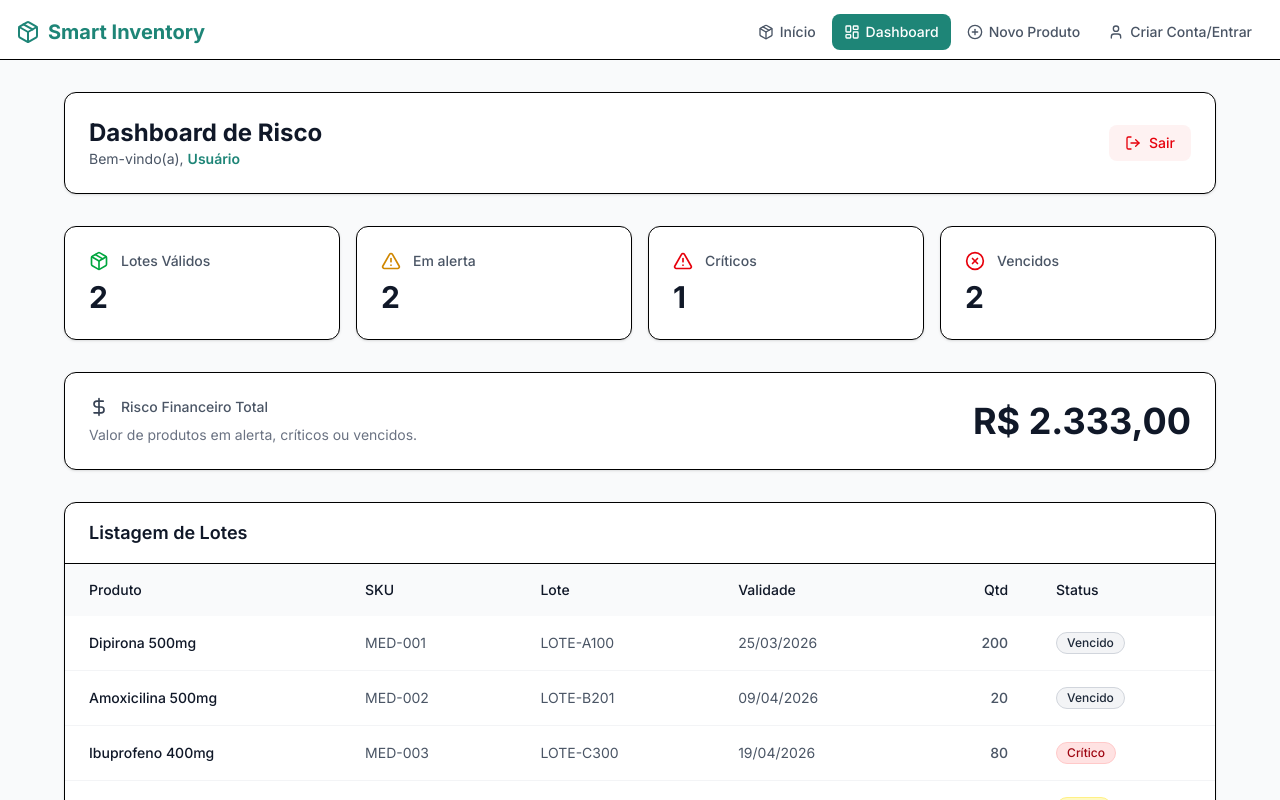
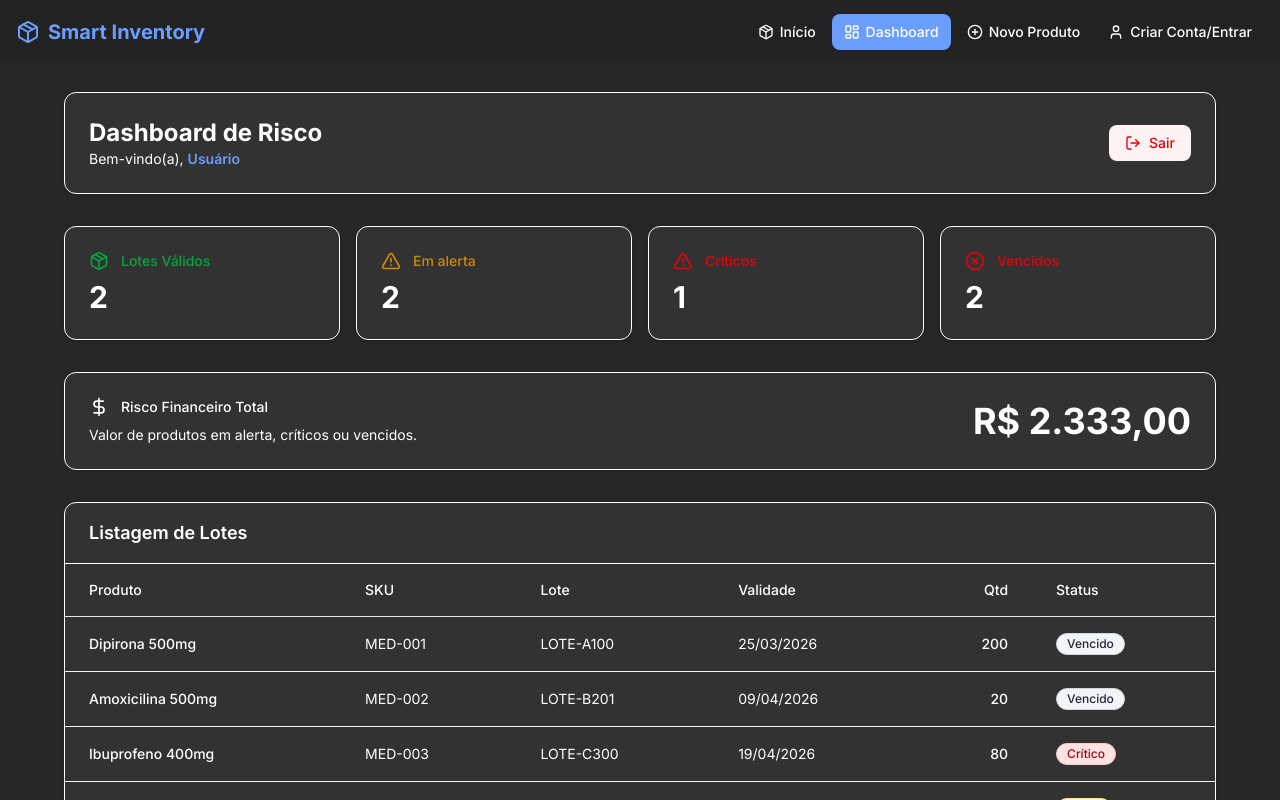
Before and after one commit to cnrnival/smart-inventory, a Next.js app: page /dashboard in a window 1280 px wide. Shown: the top 800 px of the page. Built offline with nearby package versions, Linux system fonts and the light colour scheme.

Commit message:
ajuste cores

```diff
--- a/src/app/create-account/page.tsx
+++ b/src/app/create-account/page.tsx
@@ -58,9 +58,9 @@ export default function CreateAccountPage() {
   };
 
   return (
-    <div className="min-h-screen bg-gray-50">
+    <div className="min-h-screen bg-background text-white">
       <main className="container mx-auto flex items-center justify-center px-4 py-10">
-        <div className="w-full max-w-md rounded-xl border bg-white p-8 shadow-sm ">
+        <div className="w-full max-w-md rounded-xl border border-secondary bg-third p-8 shadow-sm ">
           <h1 className="text-center text-3xl font-bold">Criar Conta</h1>
           <p className="mt-2 text-center text-gray-600">
             Cadastre-se no Smart Inventory
@@ -182,7 +182,7 @@ export default function CreateAccountPage() {
             Já tem conta?{" "}
             <Link
               href="/login"
-              className="font-medium text-[#125048] hover:underline"
+              className="font-medium text-primary hover:underline"
             >
               Fazer login
             </Link>
--- a/src/app/dashboard/page.tsx
+++ b/src/app/dashboard/page.tsx
@@ -47,7 +47,7 @@ export default function DashboardPage() {
 if (isLoading) {
     return (
       <div className="flex min-h-screen items-center justify-center bg-gray-50">
-        <p className="animate-pulse text-lg font-medium text-gray-500">Carregando dashboard...</p>
+        <p className="animate-pulse text-lg font-medium">Carregando dashboard...</p>
       </div>
     );
   }
@@ -69,13 +69,13 @@ if (isLoading) {
   }).filter(data => data.validos > 0 || data.alerta > 0 || data.vencidos > 0);
 
   return (
-    <div className="min-h-screen bg-gray-50 p-4 md:p-8">
+    <div className="min-h-screen bg-background p-4 md:p-8 text-white">
       <div className="mx-auto max-w-6xl space-y-8">
         {/* Cabeçalho */}
-        <header className="flex flex-col items-start justify-between gap-4 rounded-xl border bg-white p-6 shadow-sm sm:flex-row sm:items-center">
+        <header className="flex flex-col items-start justify-between gap-4 rounded-xl border bg-third p-6 shadow-sm sm:flex-row sm:items-center">
           <div>
-            <h1 className="text-2xl font-bold text-gray-900">Dashboard de Risco</h1>
-            <p className="text-sm text-gray-600">
+            <h1 className="text-2xl font-bold">Dashboard de Risco</h1>
+            <p className="text-sm">
               Bem-vindo(a), <span className="font-semibold text-primary">{userName}</span>
             </p>
           </div>
@@ -90,66 +90,66 @@ if (isLoading) {
 
         {/* Cards de resumo */}
         <div className="grid grid-cols-1 gap-4 sm:grid-cols-2 lg:grid-cols-4">
-          <div className="rounded-xl border bg-white p-6 shadow-sm">
+          <div className="rounded-xl border bg-third p-6 shadow-sm">
             <div className="flex items-center gap-3 text-green-600 mb-2">
               <Package size={20} />
-              <h3 className="text-sm font-medium text-gray-600">Lotes Válidos</h3>
+              <h3 className="text-sm font-medium">Lotes Válidos</h3>
             </div>
-            <p className="text-3xl font-bold text-gray-900">{validBatches.length}</p>
+            <p className="text-3xl font-bold">{validBatches.length}</p>
           </div>
 
-          <div className="rounded-xl border bg-white p-6 shadow-sm">
+          <div className="rounded-xl border bg-third p-6 shadow-sm">
             <div className="flex items-center gap-3 text-yellow-600 mb-2">
               <AlertTriangle size={20} />
-              <h3 className="text-sm font-medium text-gray-600">Em alerta</h3>
+              <h3 className="text-sm font-medium ">Em alerta</h3>
             </div>
-            <p className="text-3xl font-bold text-gray-900">{nearExpiryBatches.length}</p>
+            <p className="text-3xl font-bold">{nearExpiryBatches.length}</p>
           </div>
 
-          <div className="rounded-xl border bg-white p-6 shadow-sm">
+          <div className="rounded-xl border bg-third p-6 shadow-sm">
             <div className="flex items-center gap-3 text-red-600 mb-2">
               <AlertTriangle size={20} />
-              <h3 className="text-sm font-medium text-gray-600">Críticos</h3>
+              <h3 className="text-sm font-medium 0">Críticos</h3>
             </div>
-            <p className="text-3xl font-bold text-gray-900">
+            <p className="text-3xl font-bold">
               {batches.filter(b => b.status === 'critical').length}
             </p>
           </div>
 
-          <div className="rounded-xl border bg-white p-6 shadow-sm">
+          <div className="rounded-xl border bg-third p-6 shadow-sm">
             <div className="flex items-center gap-3 text-red-600 mb-2">
               <XCircle size={20} />
-              <h3 className="text-sm font-medium text-gray-600">Vencidos</h3>
+              <h3 className="text-sm font-medium ">Vencidos</h3>
             </div>
-            <p className="text-3xl font-bold text-gray-900">{expiredBatches.length}</p>
+            <p className="text-3xl font-bold">{expiredBatches.length}</p>
           </div>
         </div>
 
         {/* Card de Risco Financeiro */}
-        <div className="rounded-xl border bg-white p-6 shadow-sm flex flex-col sm:flex-row sm:items-center sm:justify-between gap-4">
+        <div className="rounded-xl border bg-third p-6 shadow-sm flex flex-col sm:flex-row sm:items-center sm:justify-between gap-4">
           <div>
-            <div className="flex items-center gap-3 text-gray-700 mb-2">
+            <div className="flex items-center gap-3 mb-2">
               <DollarSign size={20} />
-              <h3 className="text-sm font-medium text-gray-600">Risco Financeiro Total</h3>
+              <h3 className="text-sm font-medium ">Risco Financeiro Total</h3>
             </div>
-            <p className="text-sm text-gray-500">
+            <p className="text-sm ">
               Valor de produtos em alerta, críticos ou vencidos.
             </p>
           </div>
-          <p className="text-4xl font-bold text-gray-900">
+          <p className="text-4xl font-bold">
             {new Intl.NumberFormat('pt-BR', { style: 'currency', currency: 'BRL' }).format(financialRisk)}
           </p>
         </div>
 
         {/* Tabela de lotes */}
-        <div className="rounded-xl border bg-white shadow-sm overflow-hidden">
+        <div className="rounded-xl border bg-third shadow-sm overflow-hidden">
           <div className="border-b px-6 py-4">
-            <h2 className="text-lg font-semibold text-gray-900">Listagem de Lotes</h2>
+            <h2 className="text-lg font-semibold">Listagem de Lotes</h2>
           </div>
 
           <div className="overflow-x-auto">
-            <table className="w-full text-left text-sm text-gray-600">
-              <thead className="bg-gray-50 text-gray-900">
+            <table className="w-full text-left text-sm">
+              <thead className="border-b border-gray-200">
                 <tr>
                   <th className="whitespace-nowrap px-6 py-4 font-medium">Produto</th>
                   <th className="whitespace-nowrap px-6 py-4 font-medium">SKU</th>
@@ -162,7 +162,7 @@ if (isLoading) {
               <tbody className="divide-y divide-gray-100">
                 {batches.length === 0 ? (
                   <tr>
-                    <td colSpan={6} className="px-6 py-8 text-center text-gray-500">
+                    <td colSpan={6} className="px-6 py-8 text-center ">
                       Nenhum lote cadastrado no momento.
                     </td>
                   </tr>
@@ -170,11 +170,11 @@ if (isLoading) {
                   batches
                     .sort((a, b) => new Date(a.expiryDate).getTime() - new Date(b.expiryDate).getTime())
                     .map((batch) => (
-                      <tr key={batch.id} className="transition-colors hover:bg-gray-50/50">
-                        <td className="whitespace-nowrap px-6 py-4 font-medium text-gray-900">
+                      <tr key={batch.id} className="transition-colors hover:bg-background">
+                        <td className="whitespace-nowrap px-6 py-4 font-medium ">
                           {getProductName(batch.productId)}
                         </td>
-                        <td className="whitespace-nowrap px-6 py-4 text-gray-600">
+                        <td className="whitespace-nowrap px-6 py-4">
                           {getProductSku(batch.productId)}
                         </td>
                         <td className="whitespace-nowrap px-6 py-4">{batch.batchCode}</td>
@@ -196,8 +196,8 @@ if (isLoading) {
          {/*Gráfico em pizza */}
        {batches.length > 0 && (
           <div className="grid grid-cols-1 lg:grid-cols-2 gap-8">
-            <div className="rounded-xl border bg-white p-6 shadow-sm h-[400px] flex flex-col">
-              <h2 className="text-lg font-semibold text-gray-900 mb-4">Proporção de Lotes</h2>
+            <div className="rounded-xl border bg-third p-6 shadow-sm h-[400px] flex flex-col">
+              <h2 className="text-lg font-semibold mb-4">Proporção de Lotes</h2>
               <div className="flex-1 min-h-0">
                 <ResponsiveContainer width="100%" height="100%">
                   <PieChart>
@@ -222,8 +222,8 @@ if (isLoading) {
             </div>
 
             {/*Gráficos em barra */}
-            <div className="rounded-xl border bg-white p-6 shadow-sm h-[400px] flex flex-col">
-              <h2 className="text-lg font-semibold text-gray-900 mb-4">Estoque por Produto</h2>
+            <div className="rounded-xl border bg-third p-6 shadow-sm h-[400px] flex flex-col">
+              <h2 className="text-lg font-semibold mb-4">Estoque por Produto</h2>
                <div className="flex-1 min-h-0">
                 <ResponsiveContainer width="100%" height="100%">
                   <BarChart data={barData} margin={{ top: 20, right: 30, left: 0, bottom: 5 }}>
--- a/src/app/globals.css
+++ b/src/app/globals.css
@@ -1,6 +1,10 @@
 @import "tailwindcss";
 
 @theme {
-  --color-primary: #1e8577;
+  /* --color-primary: #1e8577; */
+  --color-primary:  #6b9dff ;
+  --color-secondary: #222222;
+  --color-background: #262626;
+  --color-third: #323232;
 
 }
--- a/src/app/login/page.tsx
+++ b/src/app/login/page.tsx
@@ -27,9 +27,9 @@ export default function LoginPage() {
   };
 
   return (
-    <div className="min-h-screen bg-gray-50">
+    <div className="min-h-screen bg-background text-white">
       <main className="container mx-auto flex items-center justify-center px-4 py-10">
-        <div className="w-full max-w-md rounded-xl border bg-white p-8 shadow-sm h-[400px]">
+        <div className="w-full max-w-md rounded-xl border border-secondary bg-third p-8 shadow-sm h-[400px]">
           <h1 className="text-center text-3xl font-bold">Smart Inventory</h1>
           <p className="mt-2 text-center text-gray-600">Entre na sua conta</p>
 
@@ -70,7 +70,7 @@ export default function LoginPage() {
 
           <p className="mt-6 text-center text-sm text-gray-600">
             Não tem conta?{' '}
-            <Link href="/criar-conta" className="font-medium text-primary hover:underline">
+            <Link href="/create-account" className="font-medium text-primary hover:underline">
               Cadastre-se
             </Link>
           </p>
--- a/src/app/page.tsx
+++ b/src/app/page.tsx
@@ -21,9 +21,9 @@ const features = [
 
 export default function Home() {
   return (
-      <div className="container mx-auto px-4 w-screen h-calc(100vh - 60px) flex flex-col">
+      <div className="px-4 w-screen h-[calc(100vh - 60px)] flex flex-col bg-background text-white">
         <div className="mx-auto max-w-3xl text-center py-10">
-          <div className="mb-6 inline-flex items-center gap-2 rounded-full bg-gray-200 px-4 py-1.5 text-sm font-medium">
+          <div className="mb-6 inline-flex items-center gap-2 rounded-full bg-third px-4 py-1.5 text-sm font-medium">
             <Leaf className="h-4 w-4" />
             Gestão Preventiva de Estoque
           </div>
@@ -41,7 +41,7 @@ export default function Home() {
           {features.map((f, index) => (
             <div
               key={index}
-              className="rounded-xl border bg-white p-6 shadow-sm transition-shadow hover:shadow-md
+              className="rounded-xl border border-details bg-third p-6 shadow-sm transition-shadow hover:shadow-md
               sm:w-[300px] sm:h-[220px]
               md:w-[350px] md:h-[250px]">
               <div className="mb-3 inline-flex rounded-lg bg-gray-100 p-2.5">
--- a/src/components/Navbar.tsx
+++ b/src/components/Navbar.tsx
@@ -16,7 +16,7 @@ export function Navbar() {
   const pathname = usePathname();
 
   return (
-    <nav className="sticky top-0 z-50 border-b bg-white/80 backdrop-blur-md h-[60px]">
+    <nav className="sticky top-0 z-50  bg-secondary h-[60px]">
       <div className="container mx-auto flex h-16 items-center justify-between px-4">
         <Link href="/" className="flex items-center gap-2 text-xl font-bold text-primary">
           <Package className="h-6 w-6" />
@@ -30,7 +30,7 @@ export function Navbar() {
               className={`flex items-center gap-1.5 rounded-lg px-3 py-2 text-sm font-medium transition-colors
                 ${pathname === to
                   ? 'bg-primary text-white'
-                  : 'text-gray-600 hover:bg-gray-100'
+                  : 'text-white hover:bg-primary/90'
                 }`}
             >
               <Icon className="h-4 w-4" />
--- a/src/components/datepicker.tsx
+++ b/src/components/datepicker.tsx
@@ -22,7 +22,7 @@ export function DatePickerComponent({ expirationDatePicker, selectedDate }: Prop
                 }
             }}
             locale={`pt-BR`}
-            className={`w-full h-[40px] border border-gray-300 rounded-md mb-3 text-zinc-600 text-md p-2`}
+            className={`w-full h-[40px] border border-gray-300 rounded-md mb-3 text-white text-md p-2`}
             dateFormat={`dd/MM/yyyy`}
             minDate={new Date()}
         />
```
Also changed, not shown: src/app/register-product/page.tsx (+9 -9 lines).
